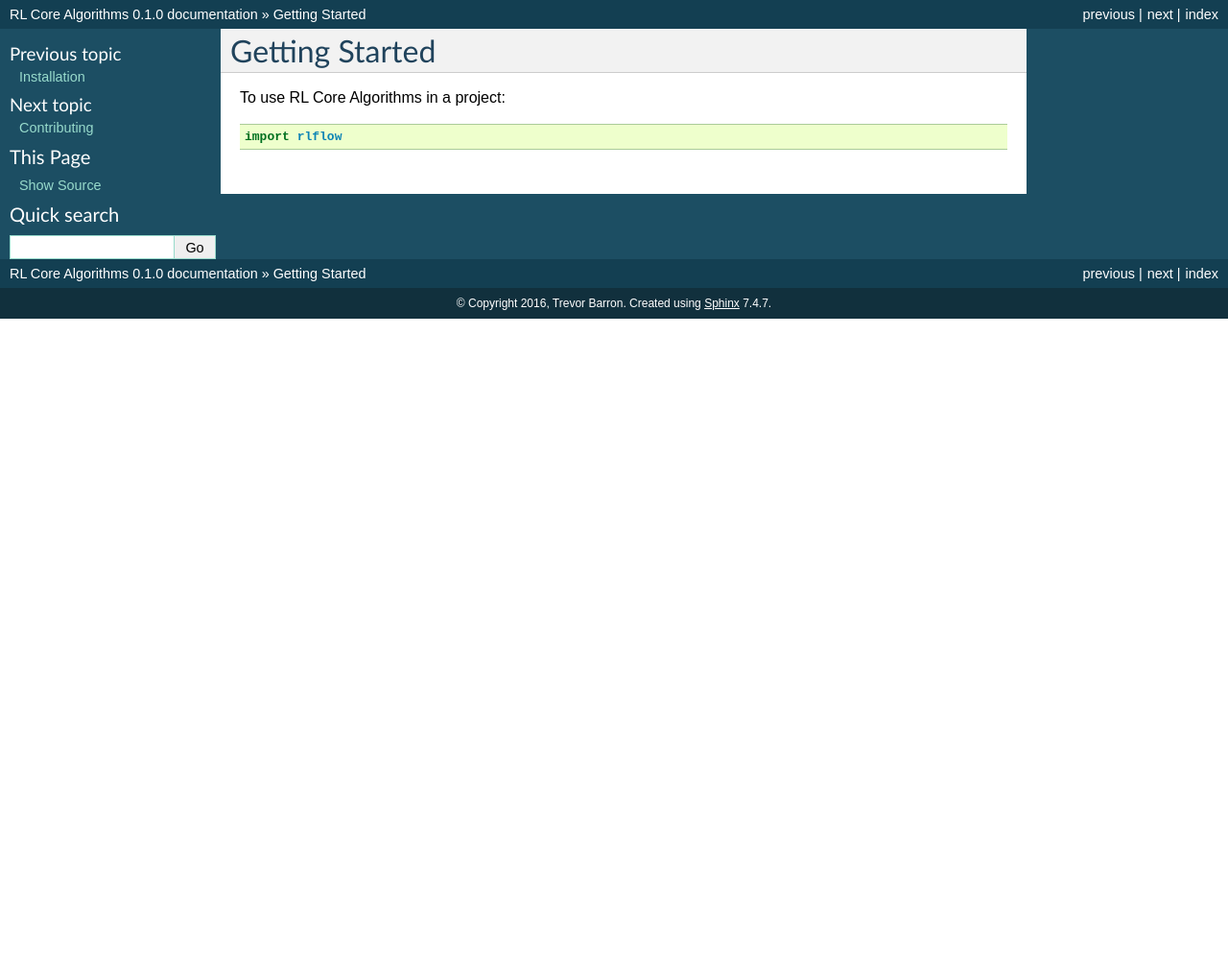
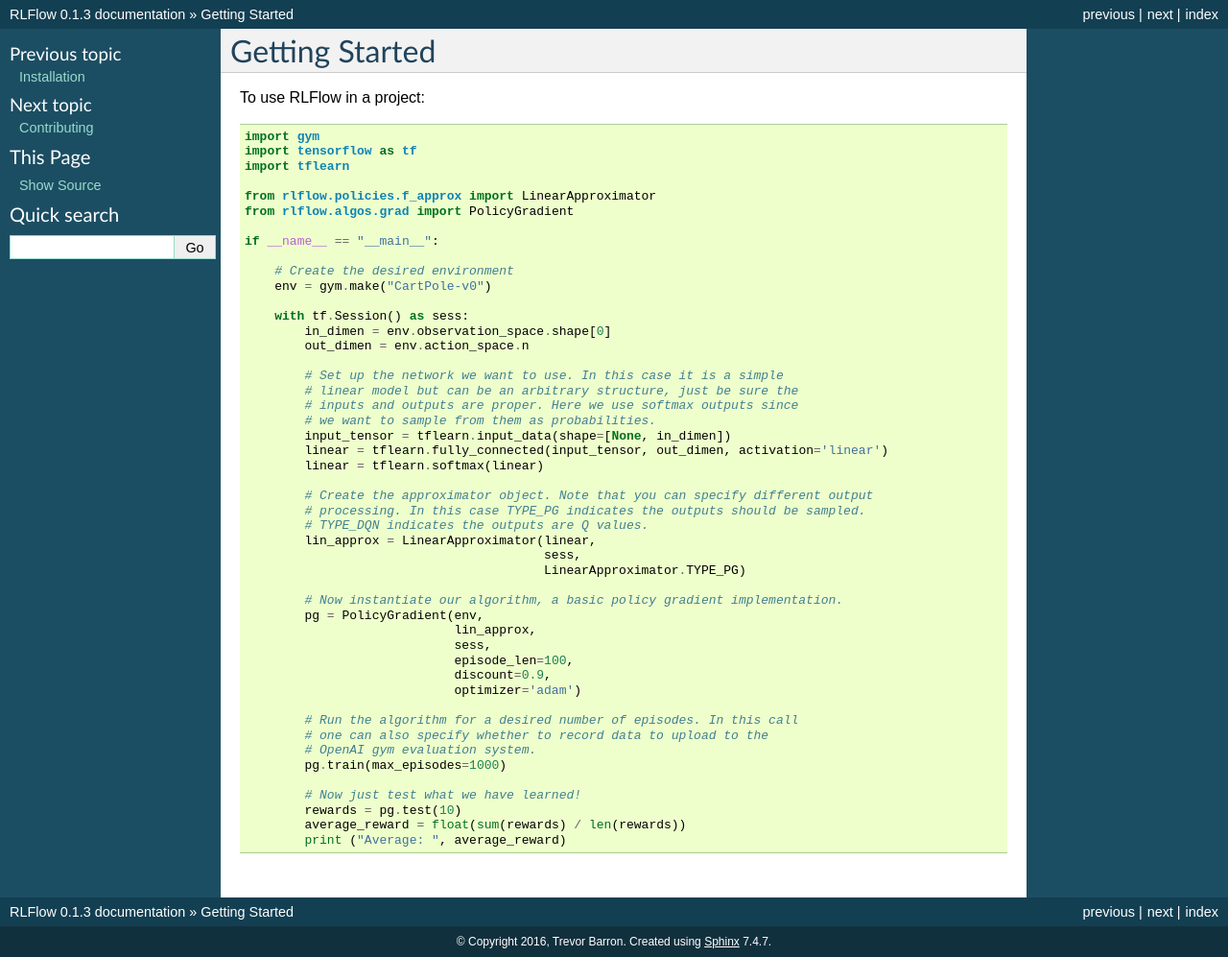
Before and after one commit to tpbarron/rlflow, a Sphinx documentation site: the page built from docs/usage.rst, in a window 1280 px wide. Shown: the whole page at 96% size. Built offline with Sphinx 7.4.7, drawn with Linux system fonts in a browser that asks for light colours; before the commit the page ends 900 px from its top, so only the background shows below that.

Commit message:
adding basic getting started example, fixing __init__ scripts and setup.py install packing find

```diff
--- a/docs/conf.py
+++ b/docs/conf.py
@@ -55,7 +55,7 @@ source_suffix = '.rst'
 master_doc = 'index'
 
 # General information about the project.
-project = u'RL Core Algorithms'
+project = u'RLFlow'
 copyright = u"2016, Trevor Barron"
 
 # The version info for the project you're documenting, acts as replacement
@@ -258,7 +258,7 @@ texinfo_documents = [
      u'RLFlow Documentation',
      u'Trevor Barron',
      'rlflow',
-     'One line description of project.',
+     'A framework for learning about and experimenting with reinforcement learning algorithms.',
      'Miscellaneous'),
 ]
 
--- a/docs/contributing.rst
+++ b/docs/contributing.rst
@@ -38,8 +38,8 @@ and "help wanted" is open to whoever wants to implement it.
 Write Documentation
 ~~~~~~~~~~~~~~~~~~~
 
-RL Core Algorithms could always use more documentation, whether as part of the
-official RL Core Algorithms docs, in docstrings, or even on the web in blog posts,
+RLFlow could always use more documentation, whether as part of the
+official RLFlow docs, in docstrings, or even on the web in blog posts,
 articles, and such.
 
 Submit Feedback
--- a/docs/installation.rst
+++ b/docs/installation.rst
@@ -8,13 +8,13 @@ Installation
 Stable release
 --------------
 
-To install RL Core Algorithms, run this command in your terminal:
+To install RLFlow, run this command in your terminal:
 
 .. code-block:: console
 
     $ pip install rlflow
 
-This is the preferred method to install RL Core Algorithms, as it will always install the most recent stable release.
+This is the preferred method to install RLFlow, as it will always install the most recent stable release.
 
 If you don't have `pip`_ installed, this `Python installation guide`_ can guide
 you through the process.
@@ -26,7 +26,7 @@ you through the process.
 From sources
 ------------
 
-The sources for RL Core Algorithms can be downloaded from the `Github repo`_.
+The sources for RLFlow can be downloaded from the `Github repo`_.
 
 You can either clone the public repository:
 
--- a/docs/usage.rst
+++ b/docs/usage.rst
@@ -2,6 +2,55 @@
 Getting Started
 =====
 
-To use RL Core Algorithms in a project::
+To use RLFlow in a project:
 
-    import rlflow
+.. code-block:: python
+
+    import gym
+    import tensorflow as tf
+    import tflearn
+
+    from rlflow.policies.f_approx import LinearApproximator
+    from rlflow.algos.grad import PolicyGradient
+
+    if __name__ == "__main__":
+
+        # Create the desired environment
+        env = gym.make("CartPole-v0")
+
+        with tf.Session() as sess:
+            in_dimen = env.observation_space.shape[0]
+            out_dimen = env.action_space.n
+
+            # Set up the network we want to use. In this case it is a simple
+            # linear model but can be an arbitrary structure, just be sure the
+            # inputs and outputs are proper. Here we use softmax outputs since
+            # we want to sample from them as probabilities.
+            input_tensor = tflearn.input_data(shape=[None, in_dimen])
+            linear = tflearn.fully_connected(input_tensor, out_dimen, activation='linear')
+            linear = tflearn.softmax(linear)
+
+            # Create the approximator object. Note that you can specify different output
+            # processing. In this case TYPE_PG indicates the outputs should be sampled.
+            # TYPE_DQN indicates the outputs are Q values.
+            lin_approx = LinearApproximator(linear,
+                                            sess,
+                                            LinearApproximator.TYPE_PG)
+
+            # Now instantiate our algorithm, a basic policy gradient implementation.
+            pg = PolicyGradient(env,
+                                lin_approx,
+                                sess,
+                                episode_len=100,
+                                discount=0.9,
+                                optimizer='adam')
+
+            # Run the algorithm for a desired number of episodes. In this call
+            # one can also specify whether to record data to upload to the
+            # OpenAI gym evaluation system.
+            pg.train(max_episodes=1000)
+
+            # Now just test what we have learned!
+            rewards = pg.test(10)
+            average_reward = float(sum(rewards) / len(rewards))
+            print ("Average: ", average_reward)
--- a/setup.cfg
+++ b/setup.cfg
@@ -1,5 +1,5 @@
 [bumpversion]
-current_version = 0.1.0
+current_version = 0.1.3
 commit = True
 tag = True
 
```
Also changed, not shown: docs/history.rst (+7 -1 lines), rlflow/__init__.py (+8 -1 lines), setup.py (+12 -8 lines), 11 other files.
